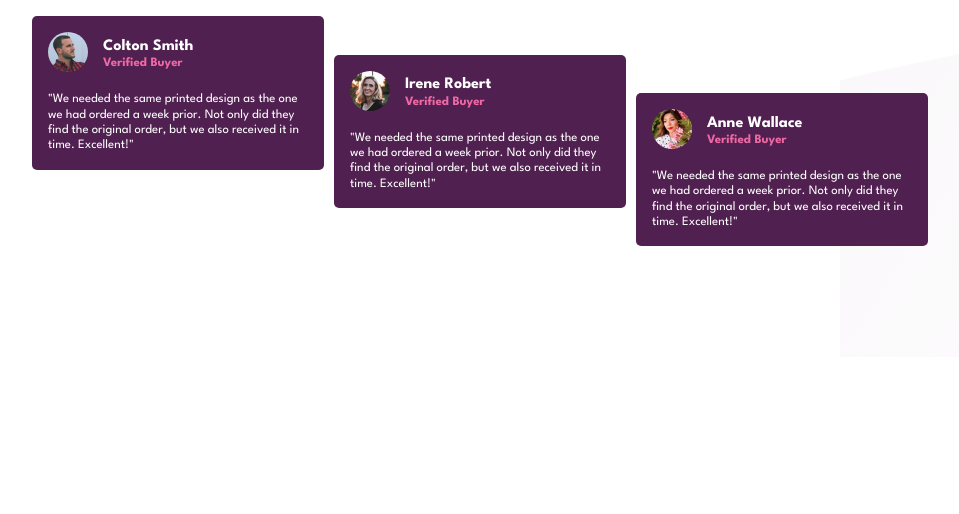
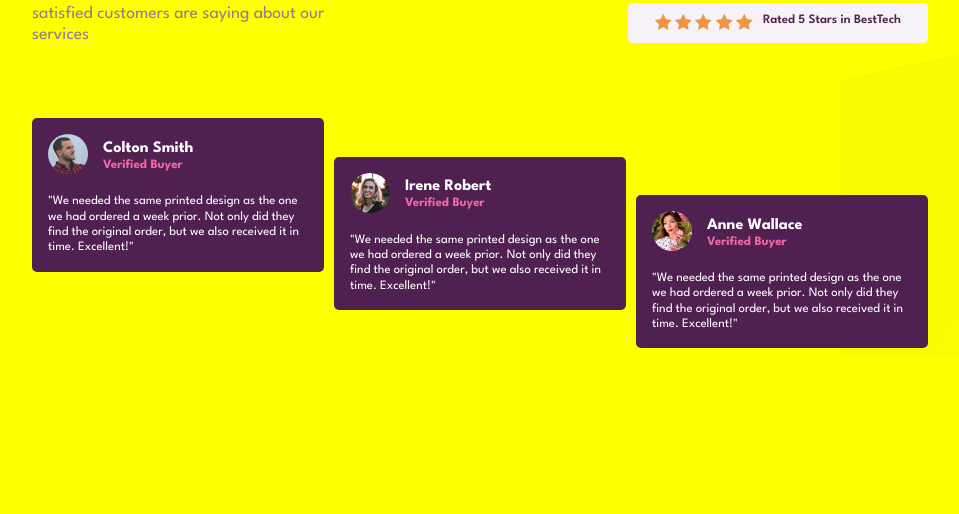
Before and after one commit to leongratis/social-proof, a plain HTML site: page index.html in a window 1280 px wide. Shown: the part 286-800 px from the top of the page, without its empty margins (160-1119 px from the left). Drawn offline with Linux system fonts and the light colour scheme.

Commit message:
first commit

```diff
--- a/index.html
+++ b/index.html
@@ -15,8 +15,10 @@
 <body>
     <main>
         <!-- first part -->
+         <div class="container">
 
         <header>
+
           <div class="writeup">
             <h1>
                 10,000+ of our users love our products.
@@ -138,7 +140,7 @@
                 </p>
             </div>
         </aside>
-
+     </div>
     </main>
 </body>
 </html>
--- a/style.css
+++ b/style.css
@@ -5,21 +5,26 @@
 }
 
   body{
+    height: 100vh;
+    background-color: black;
+  }
+
+main{
 font-family: "League Spartan", sans-serif;
   background-image:url("photo/bg-pattern-top-mobile.svg"),
   url("photo/bg-pattern-bottom-mobile.svg");
-  background-position: -61px -61px, 150px 600px;
+  background-position: -15px -25px, 150px 600px;
   background-repeat: no-repeat, no-repeat;
   background-size: auto, auto;
+  background-color: yellowgreen;
+
 }
 
-
-
-main{
+.container{
     width: 70%;
   margin: auto;
-  margin-top: 1.5rem;
-
+  padding-top: 1.5rem;
+  padding-bottom: 1.5rem;
 }
 
 
@@ -103,15 +108,19 @@ aside .number h3{
 
 @media screen and (min-width: 750px){
 
-    body{
+    main{
          background-image:url("photo/bg-pattern-top-mobile.svg"),
       url("photo/bg-pattern-bottom-mobile.svg");
      background-position: -61px -61px, 500px 150px;
      background-repeat: no-repeat, no-repeat;
      background-size: auto, auto;
+      height: 100vh;
+      display: flexbox;
+      align-content: center;
+
     }
 
-    main{
+    .container{
         width: 80%;
       padding-top: 1rem;
     }
@@ -185,14 +194,27 @@ aside .number h3{
 @media screen and (min-width: 900px) {
 
      body{
-         background-image:url("photo/bg-pattern-top-mobile.svg"),
-  url("photo/bg-pattern-bottom-mobile.svg");
-  background-position: -11px -11px, 1000px 140px;
-  background-repeat: no-repeat, no-repeat;
-  background-size: auto, auto;
+     height: 100vh;
+     background-color: black;
   }
 
     main{
+         background-image:url("photo/bg-pattern-top-mobile.svg"),
+      url("photo/bg-pattern-bottom-mobile.svg");
+       background-position: -11px -11px,  1000px 140px;
+     background-repeat: no-repeat, no-repeat;
+      background-size: auto, auto;
+      background-color: yellow;
+      height: 100vh;
+      display: flexbox;
+      align-content: center;
+    }
+
+    .container{
+        display: flex;
+        flex-direction: column;
+        justify-content: center;
+        align-items: center;
         margin-top: 2.5rem;
         width: 70%;
     }
```
Lines whose indentation alone changed are shown as unchanged.
